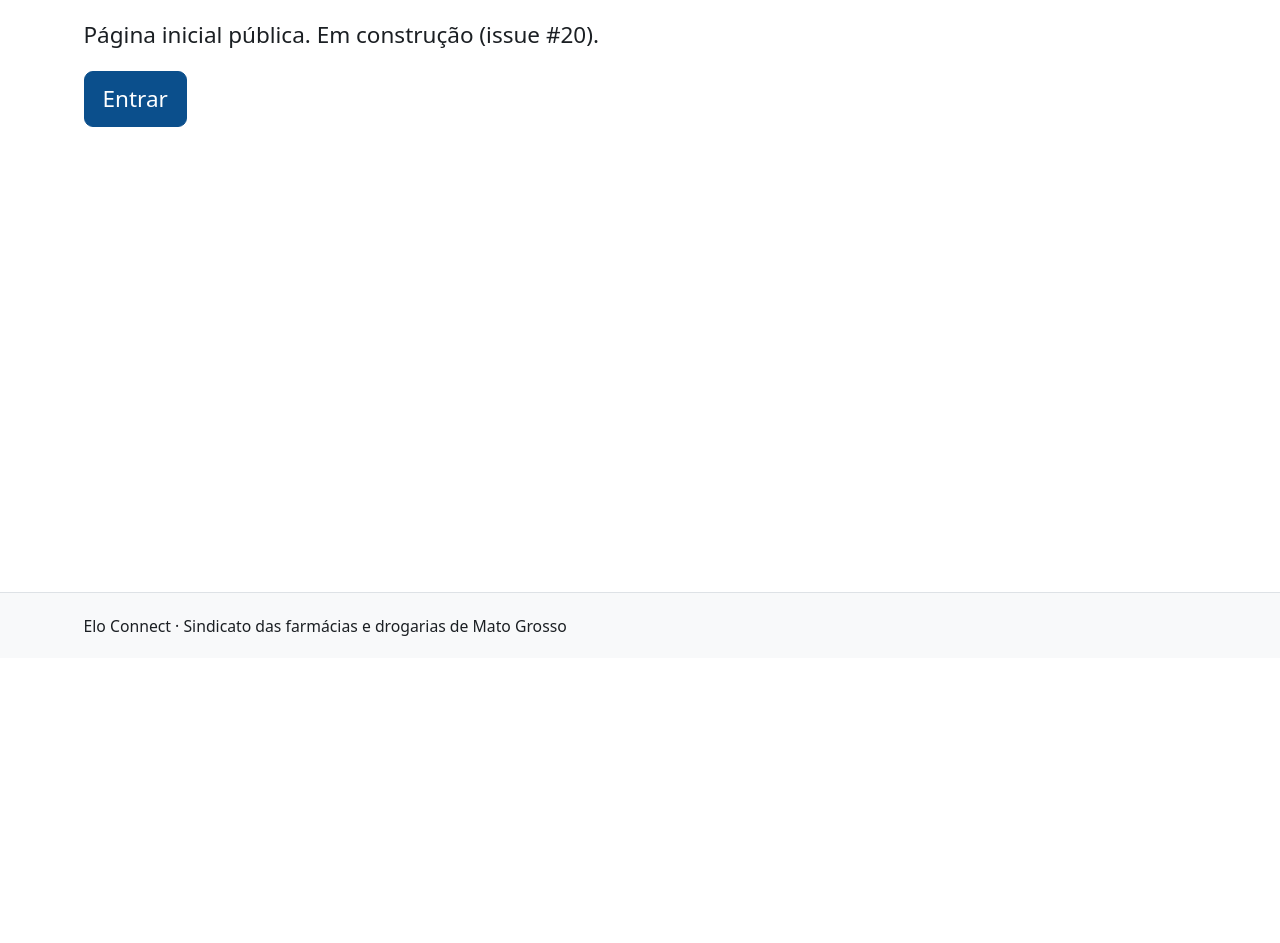
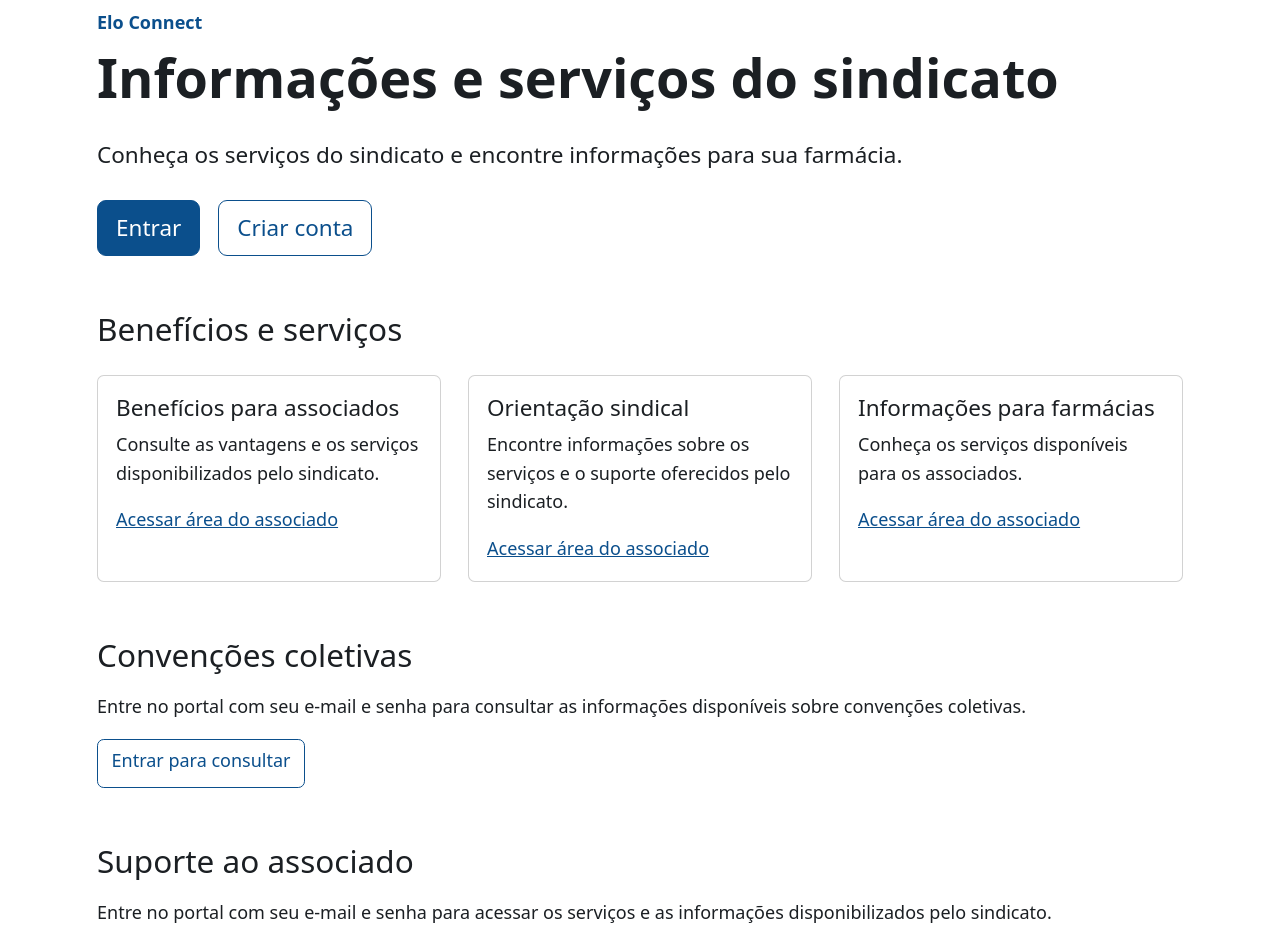
Before and after one commit to eloconnect/platform, a React (Vite) app in the folder apps/web/: page / in a window 1280 px wide. Shown: the part 142-1085 px from the top of the page. Before the commit the page ends 800 px from the top, so only its background shows below. Built offline with nearby package versions, Linux system fonts and the light colour scheme; no server answers.

Commit message:
feat(web): landing page pública (#107)
Closes #20

```diff
--- /dev/null
+++ b/apps/web/src/paginas/publico/PaginaCadastro.tsx
@@ -0,0 +1,27 @@
+import { Link } from 'react-router';
+import { useTituloPagina } from '../../componentes';
+
+export function PaginaCadastro() {
+  useTituloPagina('Cadastro em construção');
+
+  return (
+    <>
+      <section className="container py-5" aria-labelledby="titulo-cadastro">
+        <h1 id="titulo-cadastro" className="h2 mb-3">
+          Cadastro em construção
+        </h1>
+
+        <p className="lead">
+          A funcionalidade de cadastro será disponibilizada em uma próxima etapa
+          do Elo Connect.
+        </p>
+
+        <p>O fluxo completo de cadastro está previsto na issue #61.</p>
+
+        <Link to="/" className="btn btn-primary">
+          Voltar à página inicial
+        </Link>
+      </section>
+    </>
+  );
+}
--- a/apps/web/src/paginas/publico/PaginaInicial.tsx
+++ b/apps/web/src/paginas/publico/PaginaInicial.tsx
@@ -1,18 +1,104 @@
+import { Card, Col, Row } from 'react-bootstrap';
 import { Link } from 'react-router';
 import { useTituloPagina } from '../../componentes';
 
-/** Landing page pública (US01, issue #20). */
+const beneficiosProvisorios = [
+  {
+    titulo: 'Benefícios para associados',
+    descricao:
+      'Consulte as vantagens e os serviços disponibilizados pelo sindicato.',
+  },
+  {
+    titulo: 'Orientação sindical',
+    descricao:
+      'Encontre informações sobre os serviços e o suporte oferecidos pelo sindicato.',
+  },
+  {
+    titulo: 'Informações para farmácias',
+    descricao: 'Conheça os serviços disponíveis para os associados.',
+  },
+];
+
 export function PaginaInicial() {
   useTituloPagina('Início');
-  // TODO(#20): conteúdo da landing page (o que o sindicato oferece).
+
   return (
     <>
-      <h1>Elo Connect</h1>
-      <p className="lead">Página inicial pública. Em construção (issue #20).</p>
-      {/* Link com aparência de botão: navega sem recarregar a página. */}
-      <Link to="/entrar" className="btn btn-primary btn-lg">
-        Entrar
-      </Link>
+      <section className="container py-5" aria-labelledby="titulo-inicial">
+        <p className="text-primary fw-semibold mb-2">Elo Connect</p>
+
+        <h1 id="titulo-inicial" className="display-5 fw-bold">
+          Informações e serviços do sindicato
+        </h1>
+
+        <p className="lead my-4">
+          Conheça os serviços do sindicato e encontre informações para sua
+          farmácia.
+        </p>
+
+        <div className="d-flex flex-wrap gap-3">
+          <Link to="/entrar" className="btn btn-primary btn-lg">
+            Entrar
+          </Link>
+
+          <Link to="/cadastro" className="btn btn-outline-primary btn-lg">
+            Criar conta
+          </Link>
+        </div>
+      </section>
+
+      <section className="container mb-5" aria-labelledby="titulo-beneficios">
+        <h2 id="titulo-beneficios" className="h3 mb-4">
+          Benefícios e serviços
+        </h2>
+
+        {/* TODO(P06): substituir pelos benefícios oficiais após a definição da P06. */}
+        <Row className="g-4">
+          {beneficiosProvisorios.map((beneficio) => (
+            <Col key={beneficio.titulo} md={6} lg={4}>
+              <Card className="h-100">
+                <Card.Body>
+                  <Card.Title>{beneficio.titulo}</Card.Title>
+
+                  <Card.Text>{beneficio.descricao}</Card.Text>
+
+                  <Link to="/entrar">Acessar área do associado</Link>
+                </Card.Body>
+              </Card>
+            </Col>
+          ))}
+        </Row>
+      </section>
+
+      <section className="container mb-5" aria-labelledby="titulo-convencoes">
+        <h2 id="titulo-convencoes" className="h3 mb-3">
+          Convenções coletivas
+        </h2>
+
+        <p>
+          Entre no portal com seu e-mail e senha para consultar as informações
+          disponíveis sobre convenções coletivas.
+        </p>
+
+        <Link to="/entrar" className="btn btn-outline-primary">
+          Entrar para consultar
+        </Link>
+      </section>
+
+      <section className="container mb-5" aria-labelledby="titulo-suporte">
+        <h2 id="titulo-suporte" className="h3 mb-3">
+          Suporte ao associado
+        </h2>
+
+        <p>
+          Entre no portal com seu e-mail e senha para acessar os serviços e as
+          informações disponibilizados pelo sindicato.
+        </p>
+
+        <Link to="/entrar" className="btn btn-outline-primary">
+          Acessar o portal
+        </Link>
+      </section>
     </>
   );
 }
--- a/apps/web/src/rotas.tsx
+++ b/apps/web/src/rotas.tsx
@@ -10,6 +10,7 @@ import { PaginaInicial } from './paginas/publico/PaginaInicial';
 import { PaginaNaoEncontrada } from './paginas/publico/PaginaNaoEncontrada';
 import { PaginaRedefinirSenha } from './paginas/publico/PaginaRedefinirSenha';
 import { PaginaStatus } from './paginas/publico/PaginaStatus';
+import { PaginaCadastro } from './paginas/publico/PaginaCadastro';
 
 /**
  * Rotas do app, em três áreas: pública, do associado e da sede.
@@ -26,6 +27,7 @@ export const rotas: RouteObject[] = [
       { path: 'redefinir-senha', element: <PaginaRedefinirSenha /> },
       { path: 'status', element: <PaginaStatus /> },
       { path: '*', element: <PaginaNaoEncontrada /> },
+      { path: 'cadastro', element: <PaginaCadastro /> },
     ],
   },
   {
```
Also changed, not shown: 1 other file (tests, documents, lock files or other folders).
